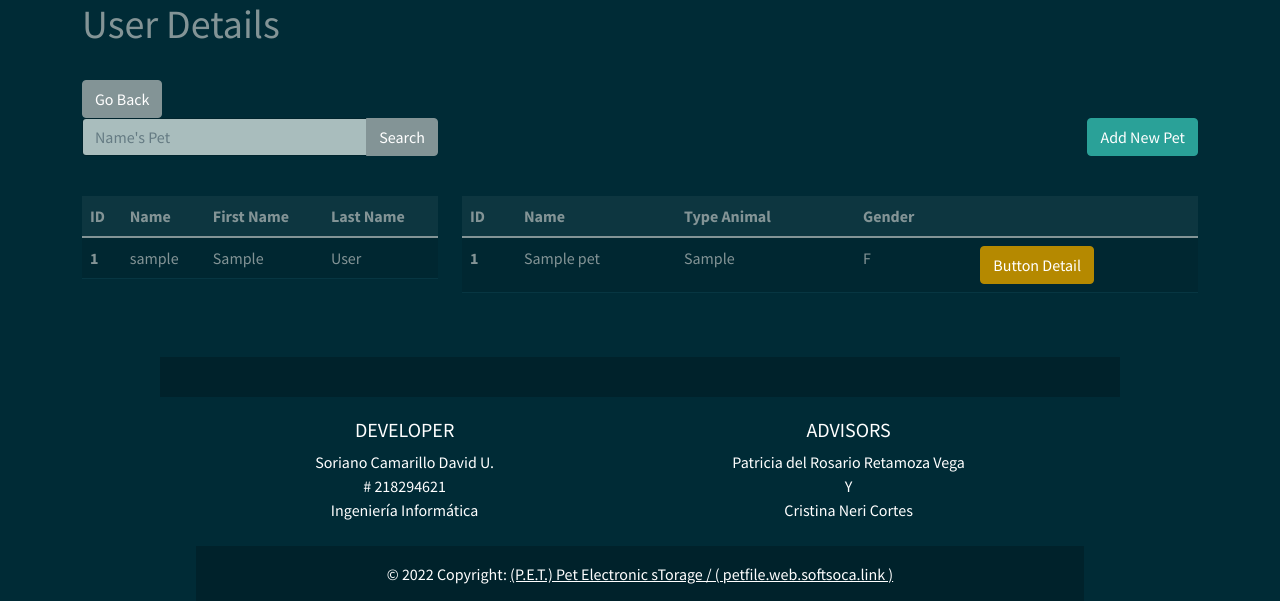
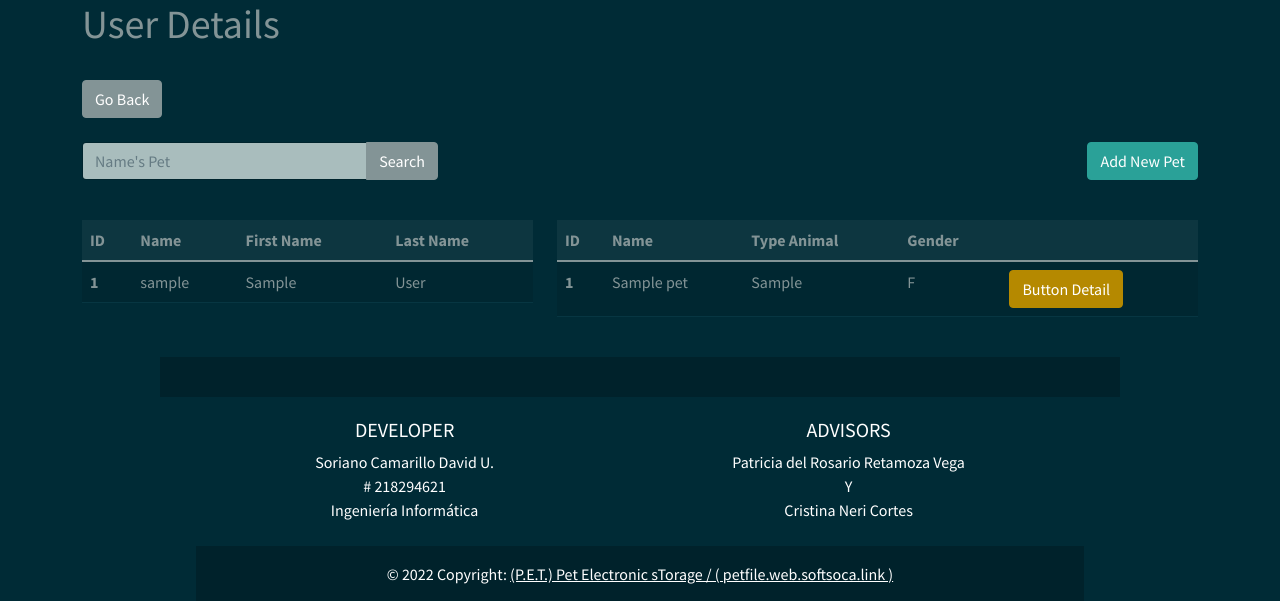
Before and after one commit to ArtionS/PetFile, a Django app: page /user/1/ in a window 1280 px wide. Shown: the part 56-657 px from the top of the page. Run offline with Django 4.2, Linux system fonts and the light colour scheme; a user stored in the database is signed in; tables that the repository leaves empty hold one stand-in row (values such as "Sample post"); some libraries are stand-ins or nearby versions.

Commit message:
Detalles de vistas y arreglos logicos creacion de mascotas

```diff
--- a/pet/templates/pet/pet_form.html
+++ b/pet/templates/pet/pet_form.html
@@ -25,7 +25,7 @@
         <a href="{% url 'pet_list' %}" class="btn btn-secondary"> Go Back</a>
     {% endif %}
     {% if request.user|has_group:"group_vet" %}
-        <a href="{% url 'user_detail' pet.owner.id %}" class="btn btn-secondary"> Go Back</a>
+        <a href="{% url 'user_detail' id_user %}" class="btn btn-secondary"> Go Back</a>
     {% endif %}
 
 
--- a/pet/templates/pet/pet_list.html
+++ b/pet/templates/pet/pet_list.html
@@ -9,6 +9,7 @@
     <h1>Pet List </h1>
     <br>
     <a href="{% url 'pet_list' %}" class="btn btn-secondary"> Go Back</a>
+    <br>
     <br>
     <div class="row">
         <div class="col-lg-4">
--- a/pet/views.py
+++ b/pet/views.py
@@ -60,7 +60,7 @@ def PetDetail(request, id_pet):
 
 # funcion para rear una mascota ya sea POST or GET
 @login_required
-@permission_required('pet.add_pet', raise_exception=True)
+@permission_required('pet.change_pet', raise_exception=True)
 def PetCreate(request, id_user):
     """
     Metodo POST Para dar de alta a una mascota
@@ -97,6 +97,7 @@ def PetCreate(request, id_user):
     context = {
         'form': PetForm(),
         'pet_type_list': PetType.objects.all(),
+        'id_user': id_user
     }
     return render(request, 'pet/pet_form.html', context)
 
@@ -161,6 +162,8 @@ def PetUpdate(request, id_user, id_pet):
         'pet_type_list': PetType.objects.all(),
         'form': PetForm(),
         'pet': mypet,
+        'id_user': id_user,
+        'id_pet': id_pet,
     }
 
     return render(request, 'pet/pet_form.html', context)
--- a/templates/footer.html
+++ b/templates/footer.html
@@ -9,7 +9,7 @@
            superior mas los 5px del margen inferior
         */
         height: 40px;
-            padding:5px 0px;
+        padding: 5px 0px;
         clear: both;
         background: #00222b;
         text-align: center;
@@ -21,15 +21,14 @@
        llegan hasta los limites del navegador.
     */
     .define {
-            width:960px;
-            margin:0 auto;
+        width: 960px;
+        margin: 0 auto;
     }
 </style>
 
 <link rel="stylesheet"
       type="text/css"
       href="{% static 'css/bootstrap.min.css' %}">
-
 
 
 <script src="https://cdn.jsdelivr.net/npm/@popperjs/core@2.11.5/dist/umd/popper.min.js"
@@ -41,7 +40,11 @@
 
 
 <!-- Remove the container if you want to extend the Footer to full width. -->
-<div class="container my-5">
+<div class="container">
+    <div class="row">
+        <div class="jumbotron">
+
+            <div class="d-flex justify-content-center">
 
                 <footer class="define" class="bg-dark text-center text-white">
                     <!-- Grid container -->
@@ -73,12 +76,12 @@
                                 </div>
 
 
-
-
                                 <!-- Copyright -->
                                 <div class="text-center p-3" style="background-color: rgba(0, 0, 0, 0.2);">
                                     © 2022 Copyright:
-                        <a class="text-white" href="http://petfile.web.softsoca.link"> (P.E.T.) Pet Electronic sTorage /
+                                    <a class="text-white" href="http://petfile.web.softsoca.link"> (P.E.T.) Pet
+                                        Electronic
+                                        sTorage /
                                         (
                                         petfile.web.softsoca.link )</a>
                                 </div>
@@ -91,4 +94,7 @@
                     <!-- Copyright -->
                 </footer>
             </div>
+        </div>
+    </div>
+</div>
 <!-- End of .container -->
--- a/templates/main.html
+++ b/templates/main.html
@@ -23,6 +23,7 @@
         {% endblock %}
     </div>
 
+    <br>
     {% include 'footer.html' %}
 </body>
 </html>
--- a/veterinary/templates/veterinary/user_detail.html
+++ b/veterinary/templates/veterinary/user_detail.html
@@ -6,9 +6,10 @@
 
 {% block content %}
 
-    <h1>User Details </h1>
+    <h1>User Details</h1>
     <br>
     <a href="{% url 'user_list' %}" class="btn btn-secondary"> Go Back</a>
+    <br>
     <br>
     <div class="row">
         <div class="col-lg-4">
@@ -32,9 +33,12 @@
             </div>
         </div>
     </div>
+
     <br>
-    <div class="row justify-content-start">
-        <div class="col-4">
+
+    <div class="bs-docs-section">
+        <div class="row">
+            <div class="col-lg-5">
                 <table class="table table-hover">
                     <thead>
                     <tr>
@@ -54,7 +58,8 @@
                     </tbody>
                 </table>
             </div>
-        <div class="col-8">
+
+            <div class="col-lg-7">
                 <table class="table table-hover">
                     <thead>
                     <tr>
@@ -72,7 +77,8 @@
                             <td>{{ pet.name }}</td>
                             <td>{{ pet.type_animal }}</td>
                             <td>{{ pet.gender }}</td>
-                        <td><a href="{% url 'user_pet_detail' user.id pet.id %}" class="btn btn-primary">Button Detail</a></td>
+                            <td><a href="{% url 'user_pet_detail' user.id pet.id %}" class="btn btn-primary">Button
+                                Detail</a></td>
                         </tr>
                         {% empty %}
                         <h3> No pet in List </h3>
@@ -80,6 +86,9 @@
                     </tbody>
                 </table>
             </div>
+        </div>
+
+
     </div>
 
     {#    <div>#}
--- a/veterinary/templates/veterinary/user_list.html
+++ b/veterinary/templates/veterinary/user_list.html
@@ -7,8 +7,9 @@
 {% block content %}
 
     <h1>Clients List </h1>
-<br>
+    <br>
     <a href="{% url 'home_page' %}" class="btn btn-secondary"> Go Back</a>
+    <br>
     <br>
     <div class="col-lg-4">
         <form method="GET">
@@ -50,7 +51,7 @@
 
                 </tr>
                 {% empty %}
-                <h3> No Veterinarys  </h3>
+                <h3> No Veterinarys </h3>
             {% endfor %}
         </table>
     </div>
--- a/veterinary/templates/veterinary/vet_list.html
+++ b/veterinary/templates/veterinary/vet_list.html
@@ -7,8 +7,9 @@
 {% block content %}
 
     <h1>Veterinary List </h1>
-<br>
+    <br>
     <a href="{% url 'home_page' %}" class="btn btn-secondary"> Go Back</a>
+    <br>
     <br>
     <div class="col-lg-4">
         <form method="GET">
```
Also changed, not shown: page/templates/page/about.html (+27 -35 lines), veterinary/templates/veterinary/vet_detail.html (+6 -1 lines). Lines whose indentation alone changed are shown as unchanged.
